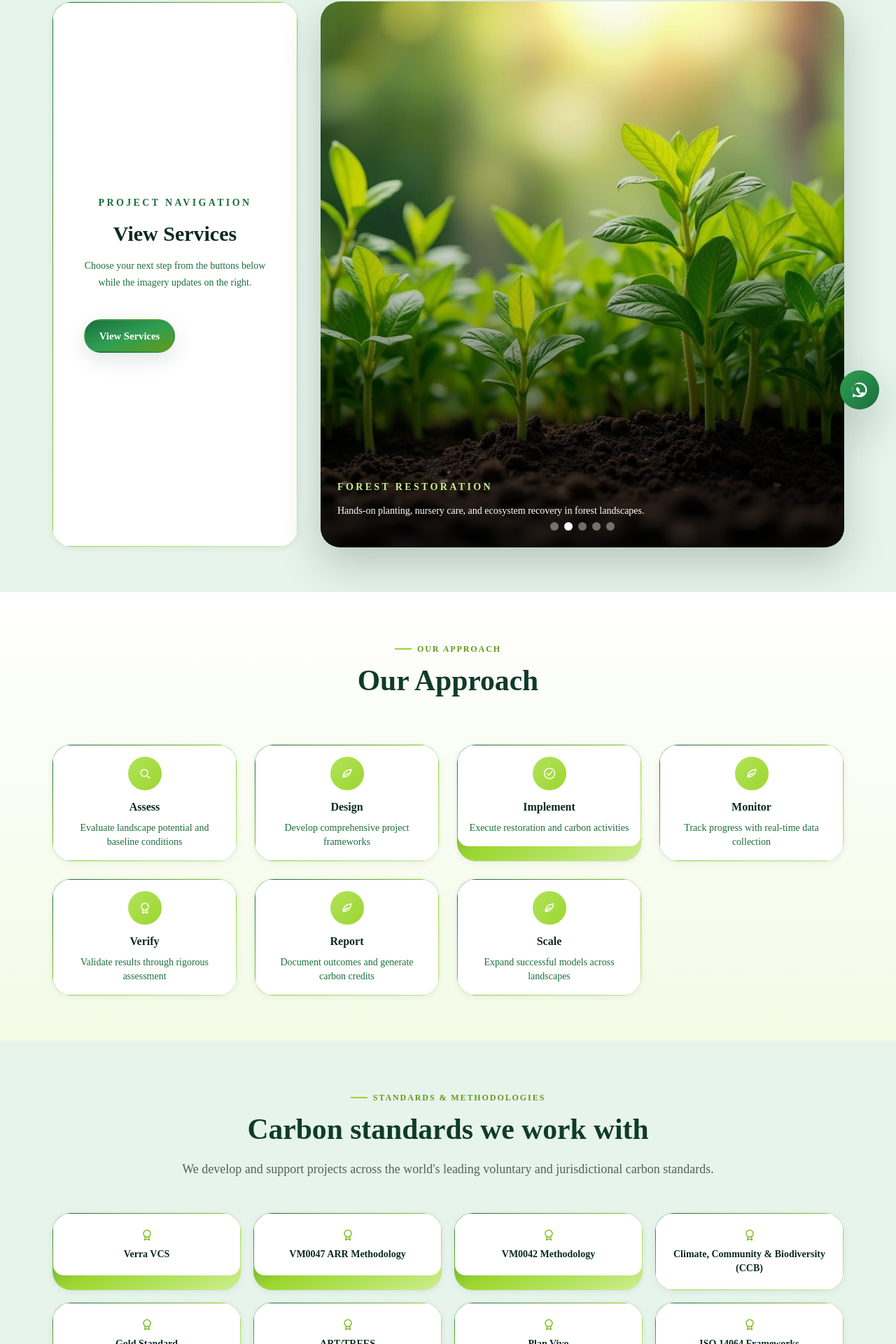
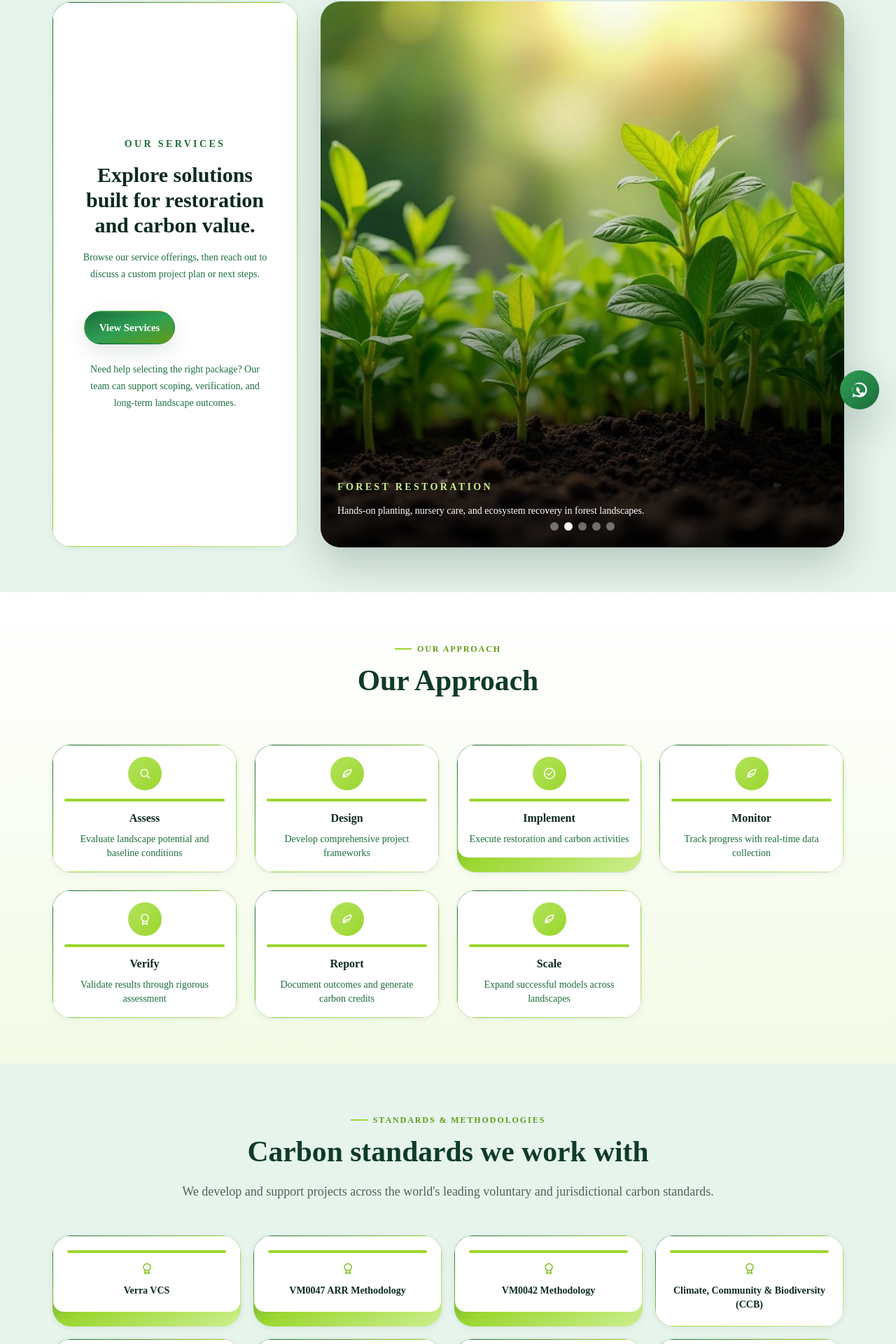
Before and after one commit to creda-cmd/carbon-canopy, a React (Vite) app in the folder client/: page / in a window 1280 px wide. Shown: the part 191-2111 px from the top of the page at 70% size. Built offline with nearby package versions, Linux system fonts and the light colour scheme.

Commit message:
Add contact info and green accent bars to approach/standards cards

```diff
--- a/client/src/pages/Home.jsx
+++ b/client/src/pages/Home.jsx
@@ -75,13 +75,13 @@ export default function Home() {
             <div className="group overflow-hidden rounded-3xl border border-line bg-gradient-to-br from-forest-600 via-lime-400 to-lime-200 p-[1px] shadow-sm transition-all duration-200 hover:-translate-y-1 hover:shadow-md">
               <div className="flex h-full flex-col justify-center rounded-[calc(1rem-1px)] bg-white p-10 text-center text-forest-900">
                 <p className="text-sm font-semibold uppercase tracking-[0.24em] text-forest-600">
-                  Project Navigation
+                  Our Services
                 </p>
                 <h2 className="mt-4 text-3xl font-semibold text-forest-900">
-                  View Services
+                  Explore solutions built for restoration and carbon value.
                 </h2>
                 <p className="mt-4 text-sm leading-6 text-forest-600">
-                  Choose your next step from the buttons below while the imagery updates on the right.
+                  Browse our service offerings, then reach out to discuss a custom project plan or next steps.
                 </p>
                 <div className="mt-10 flex flex-col gap-4 sm:flex-row sm:justify-center">
                   <Link to="/services" className="btn btn-primary w-full sm:w-auto">
@@ -91,6 +91,9 @@ export default function Home() {
                     Contact Us
                   </Link>
                 </div>
+                <p className="mt-6 text-sm leading-6 text-forest-600">
+                  Need help selecting the right package? Our team can support scoping, verification, and long-term landscape outcomes.
+                </p>
               </div>
             </div>
 
@@ -140,7 +143,8 @@ export default function Home() {
                         <Icon name={item.icon} className="h-5 w-5" />
                       </div>
                     </div>
-                    <h3 className="font-bold text-forest-900 text-base">{item.step}</h3>
+                    <div className="h-1 w-full rounded-full bg-lime-400" />
+                    <h3 className="mt-3 font-bold text-forest-900 text-base">{item.step}</h3>
                     <p className="mt-2 text-sm text-forest-600">{item.desc}</p>
                   </div>
                 </div>
@@ -167,7 +171,8 @@ export default function Home() {
                 className="group h-full overflow-hidden rounded-3xl border border-line bg-gradient-to-br from-forest-600 via-lime-400 to-lime-200 p-[1px] shadow-sm transition-all duration-200 hover:-translate-y-1 hover:shadow-md"
               >
                 <div className="rounded-[calc(1rem-1px)] bg-white px-5 py-5 text-center text-forest-900">
-                  <Icon name="badge" className="mx-auto mb-2 h-5 w-5 text-lime-500" />
+                  <div className="h-1 w-full rounded-full bg-lime-400" />
+                  <Icon name="badge" className="mx-auto my-3 h-5 w-5 text-lime-500" />
                   <p className="font-semibold text-forest-900 text-sm">{s}</p>
                 </div>
               </div>
```
